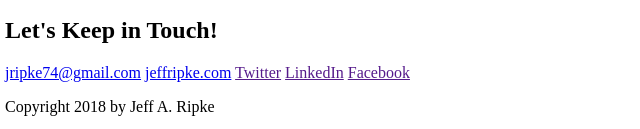
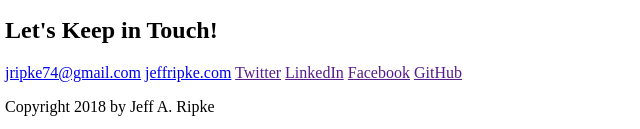
Before and after one commit to jripke74/css-resume, a plain HTML site: page index.html in a window 1280 px wide. Shown: the part 996-1125 px from the top of the page, 3-643 px from the left. Drawn offline with Linux system fonts and the light colour scheme.

Commit message:
add GitHub link

```diff
--- a/index.html
+++ b/index.html
@@ -42,6 +42,7 @@
        <a href="" target="_blank">Twitter</a>
        <a href="" target="_blank">LinkedIn</a>
        <a href="" target="_blank">Facebook</a>
+       <a href="" target="_blank">GitHub</a>
      </div>
      <p>Copyright 2018 by Jeff A. Ripke</p>
    </footer>
```
